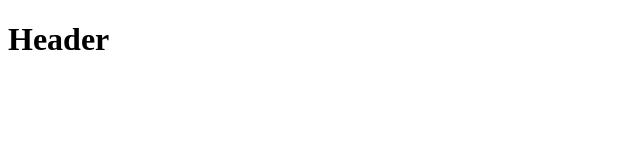
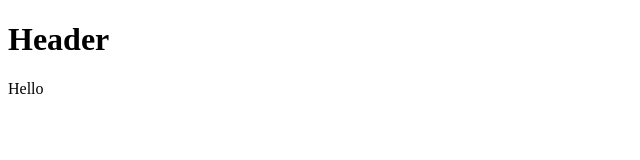
Before and after one commit to BrandonRFreeman/new-repo, a plain HTML site: page index.html in a window 1280 px wide. Shown: the full height of the page, 0-640 px from the left. Drawn offline with Linux system fonts and the light colour scheme.

Commit message:
Add p tag

```diff
--- a/index.html
+++ b/index.html
@@ -7,5 +7,6 @@
 </head>
 <body>
     <h1>Header</h1>
+    <p>Hello</p>
 </body>
 </html>
--- a/style.css
+++ b/style.css
@@ -7,3 +7,4 @@
     padding: 30px 80px 40px;
     position: relative;
     box-sizing: border-box;
+}
```
